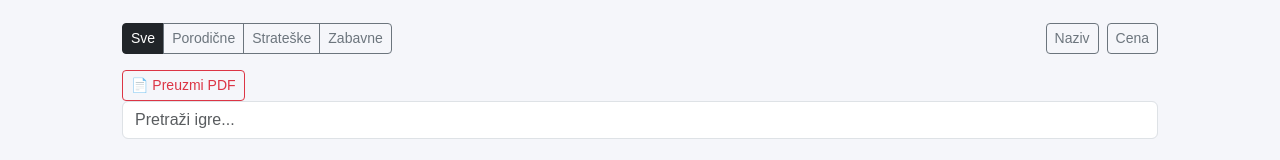
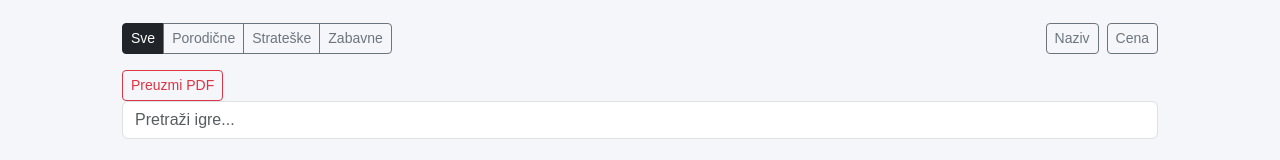
Before and after one commit to akithetsar/board-game-store, an Angular app: page /catalog in a window 1280 px wide. Shown: the part 315-475 px from the top of the page. Built offline with nearby package versions, Linux system fonts and the light colour scheme.

Commit message:
Minor changes

```diff
--- a/src/app/components/breadcrumb/breadcrumb.ts
+++ b/src/app/components/breadcrumb/breadcrumb.ts
@@ -36,6 +36,8 @@ export class Breadcrumb {
   private activatedRoute = inject(ActivatedRoute);
    languageService = inject(LanguageService);
 
+
+
   private rawBreadcrumbs = toSignal(
     this.router.events.pipe(
       filter((e) => e instanceof NavigationEnd),
--- a/src/app/pages/catalog/catalog.html
+++ b/src/app/pages/catalog/catalog.html
@@ -2,10 +2,10 @@
 
 <div class="container py-4">
 
-  <!-- ── Section heading ──────────────────────────────── -->
+  <!--  Section heading  -->
   <h2 class="section-title mb-4">{{ t.Catalog }}</h2>
 
-  <!-- ══ 3 CATEGORY TILES (Day 1 landing) ══════════════ -->
+  <!--  3 CATEGORY TILES (Day 1 landing)  -->
   <div class="row g-3 mb-4">
     <div class="col-12 col-md-4" *ngFor="let cat of categories">
       <div class="cat-tile" [class.active]="selectedGroup === cat.key" (click)="setGroup(cat.key)">
@@ -15,7 +15,7 @@
     </div>
   </div>
 
-  <!-- ── Filter + Sort bar ──────────────────────────────── -->
+  <!--  Filter + Sort bar  -->
   <div class="d-flex flex-wrap align-items-center gap-2 mb-3">
     <!-- Group pills -->
     <div class="btn-group btn-group-sm" role="group">
@@ -54,9 +54,9 @@
     </div>
   </div>
   <button class="btn btn-sm btn-outline-danger" (click)="downloadPDF()">
-    📄 {{ lang === 'sr' ? 'Preuzmi PDF' : 'Download PDF' }}
+     {{ lang === 'sr' ? 'Preuzmi PDF' : 'Download PDF' }}
   </button>
-  <!-- ── Search bar ─────────────────────────────────────── -->
+  <!--  Search bar  -->
   <div class="mb-4">
     <input
       class="form-control"
@@ -65,10 +65,10 @@
       [placeholder]="t.Search">
   </div>
 
-  <!-- ── Results count ──────────────────────────────────── -->
+  <!--  Results count  -->
   <p class="text-muted small mb-3">{{ displayedGames.length }} {{ t.Games }}</p>
 
-  <!-- ══ GAME GRID ═══════════════════════════════════════ -->
+  <!--  GAME GRID  -->
   <div class="row g-3">
     <div class="col-6 col-md-4 col-lg-3" *ngFor="let g of displayedGames">
       <div class="card h-100" style="border-radius: 12px; overflow: hidden;">
```
